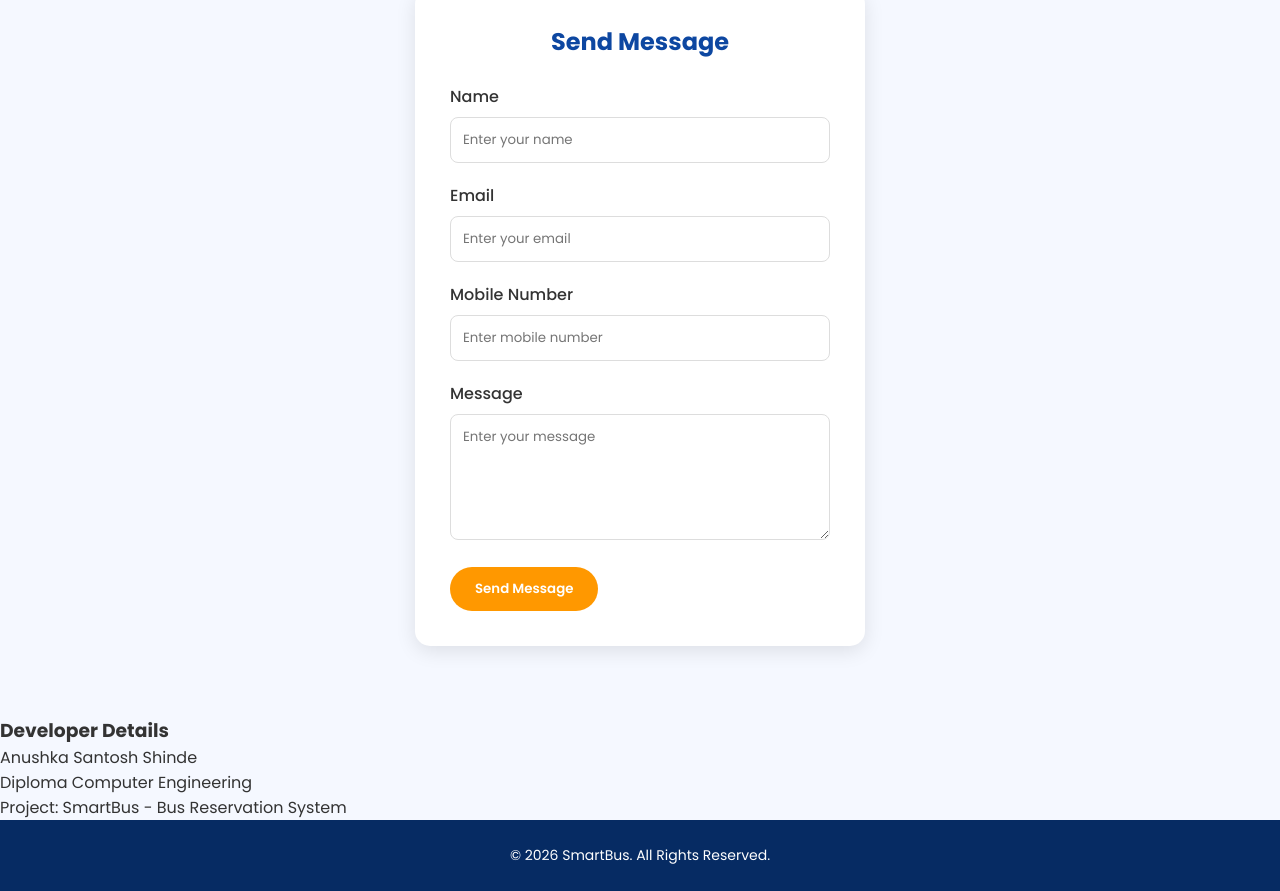
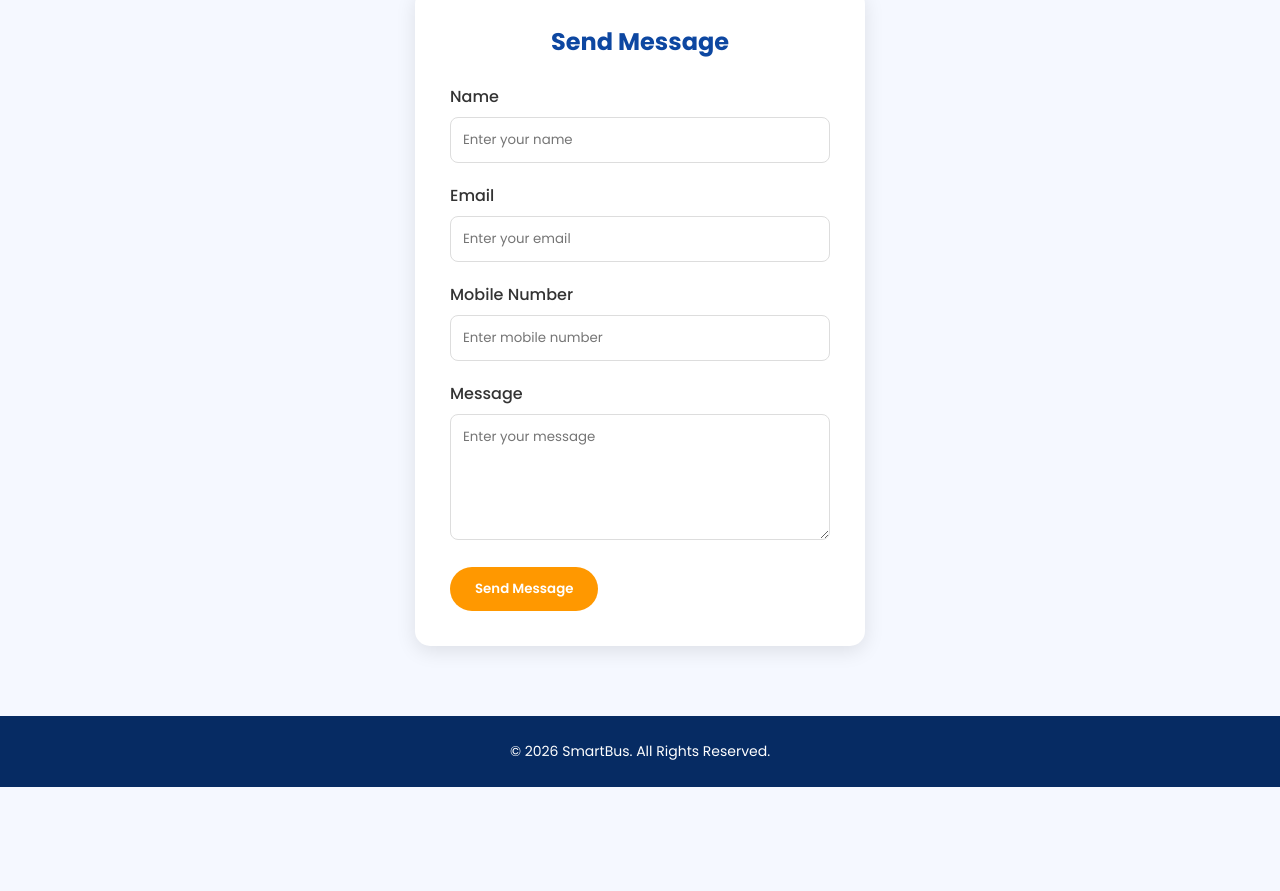
Before and after one commit to anushkashinde309/Bus-Reservation-System, a plain HTML site: page contact.html in a window 1280 px wide. Shown: the part 1118-2009 px from the top of the page. After the commit the page ends 1905 px from the top, so only its background shows below. Drawn offline with Linux system fonts and the light colour scheme; a script that the page names is missing.

Commit message:
Update contact.html

```diff
--- a/contact.html
+++ b/contact.html
@@ -401,36 +401,6 @@ Send Message
 ========================= -->
 
 
-<section class="developer">
-
-
-<h3>
-Developer Details
-</h3>
-
-
-<p>
-Anushka Santosh Shinde
-</p>
-
-
-<p>
-Diploma Computer Engineering
-</p>
-
-
-<p>
-Project: SmartBus - Bus Reservation System
-</p>
-
-
-</section>
-
-
-
-
-
-
 
 
 <!-- =========================
```
